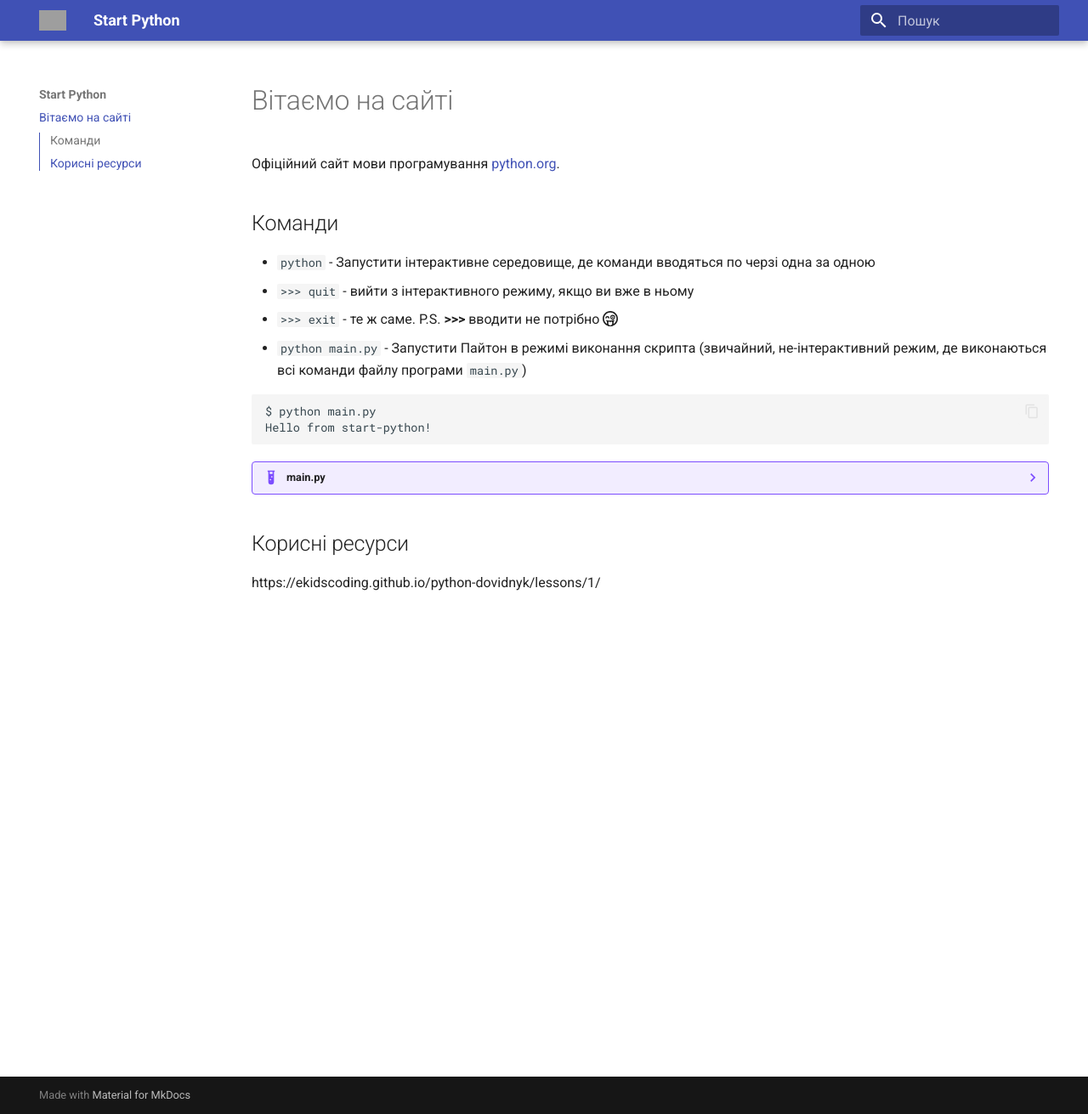
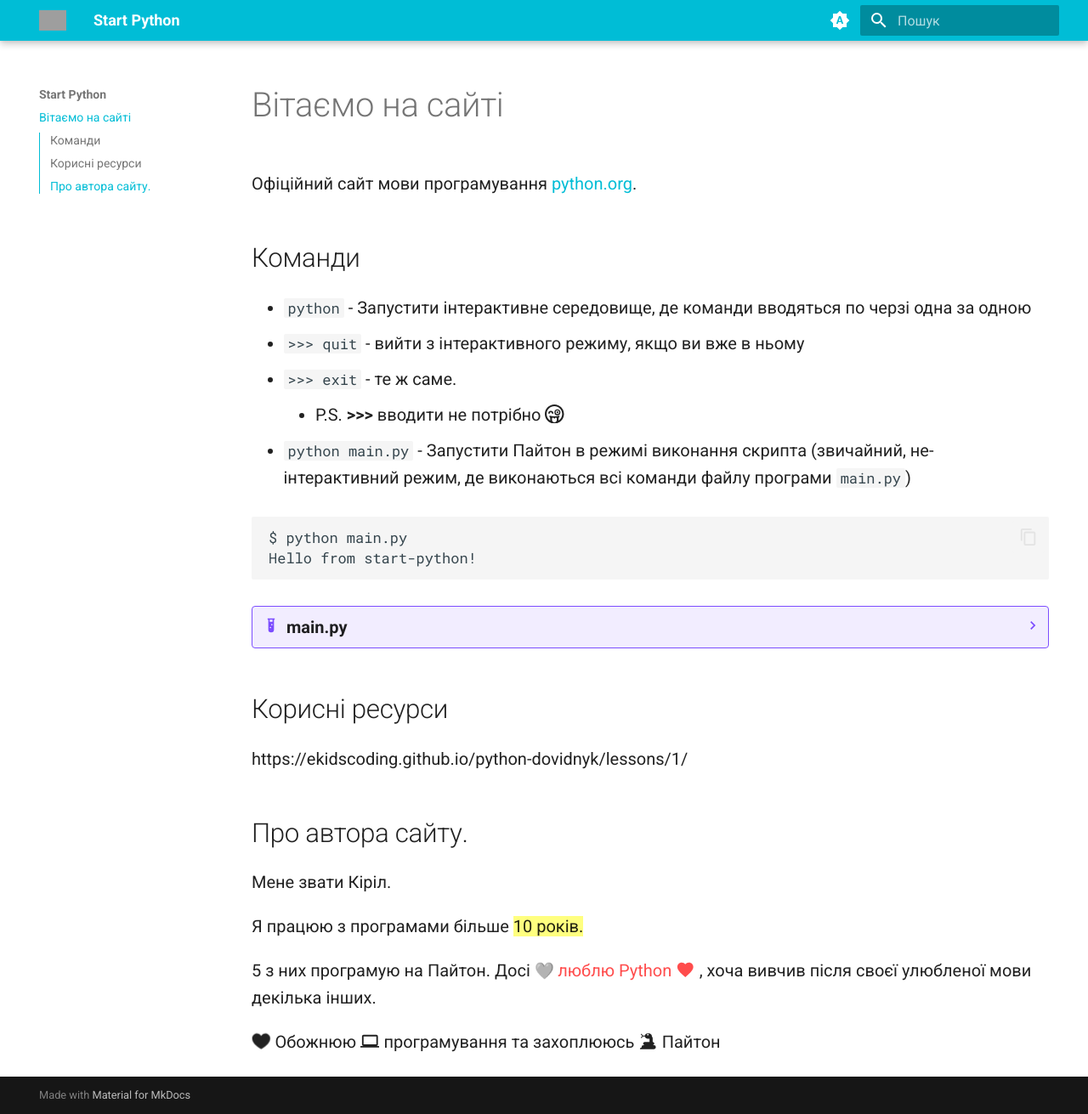
Before and after one commit to ekidscoding/start-python, an MkDocs documentation site: the page built from docs/index.md, in a window 1280 px wide and 1311 px high. Shown: the whole window at 85% size. Built offline with MkDocs 1.6.1 and Material for MkDocs 9.7.7, drawn with Linux system fonts in a browser that asks for light colours; emoji names are drawn with the system emoji font; grey boxes are pictures that could not be loaded.

Commit message:
feat: add custom css font size

```diff
--- a/docs/index.md
+++ b/docs/index.md
@@ -6,7 +6,10 @@
 
 * `python` - Запустити інтерактивне середовище, де команди вводяться по черзі одна за одною
 * `>>> quit` - вийти з інтерактивного режиму, якщо ви вже в ньому
-* `>>> exit` - те ж саме. P.S. **>>>** вводити не потрібно :fontawesome-regular-face-grin-tongue-wink:
+* `>>> exit` - те ж саме.
+
+    * P.S. **>>>** вводити не потрібно :fontawesome-regular-face-grin-tongue-wink:
+
 * `python main.py` - Запустити Пайтон в режимі виконання скрипта (звичайний, не-інтерактивний режим, де виконаються всі команди файлу програми `main.py`)
 
 <!-- termynal -->
@@ -23,3 +26,13 @@ Hello from start-python!
 ## Корисні ресурси
 
 https://ekidscoding.github.io/python-dovidnyk/lessons/1/
+
+## Про автора сайту.
+
+Мене звати Кіріл.
+
+Я працюю з програмами більше ==10 років.==
+
+5 з них програмую на Пайтон. Досі  <span class="blink_text">:grey_heart: люблю Python :material-heart: </span>, хоча вивчив після своєї улюбленої мови декілька інших.
+
+:octicons-heart-fill-24:{ .heart } Обожнюю :material-laptop: програмування та захоплююсь :material-snake: Пайтон
--- /dev/null
+++ b/docs/stylesheets/extra.css
@@ -0,0 +1,83 @@
+:root {
+    --md-primary-fg-color:        #EE0F0F;
+    --md-primary-fg-color--light: #ECB7B7;
+    --md-primary-fg-color--dark:  #90030C;
+  }
+
+[data-md-color-scheme="youtube"] {
+    --md-primary-fg-color:        #EE0F0F;
+    --md-primary-fg-color--light: #ECB7B7;
+    --md-primary-fg-color--dark:  #90030C;
+  }
+
+  [data-md-color-scheme="slate"] {
+    --md-hue: 220;
+  }
+
+  @keyframes heart {
+    0%, 40%, 80%, 100% {
+      transform: scale(1);
+    }
+    20%, 60% {
+      transform: scale(1.15);
+    }
+  }
+  .heart {
+    animation: heart 1000ms infinite;
+  }
+
+  [data-termynal] {
+    font-size: 1rem !important;
+  }
+
+  .md-typeset {
+    font-size: 1rem;
+  }
+
+  .md-typeset details {
+    font-size: 1rem;
+  }
+
+  .md-typeset details>p {
+    font-size: 1rem;
+  }
+
+  .md-typeset table>tbody {
+    font-size: 1rem;
+  }
+
+  .md-typeset table>thead {
+    font-size: 1rem;
+  }
+  .md-typeset .tabbed-labels>label {
+    font-size: .8rem;
+  }
+
+  .blink_text
+{
+    animation:2s blinker linear infinite;
+    -webkit-animation:2s blinker linear infinite;
+    -moz-animation:2s blinker linear infinite;
+    color: red;
+}
+
+@-moz-keyframes blinker
+{
+    0% { opacity: 1.0; }
+    50% { opacity: 0.0; }
+    100% { opacity: 1.0; }
+}
+
+@-webkit-keyframes blinker
+{
+    0% { opacity: 1.0; }
+    50% { opacity: 0.0; }
+    100% { opacity: 1.0; }
+}
+
+@keyframes blinker
+{
+    0% { opacity: 1.0; }
+    50% { opacity: 0.0; }
+    100% { opacity: 1.0; }
+ }
--- a/mkdocs.yml
+++ b/mkdocs.yml
@@ -10,6 +10,33 @@ theme:
     - toc.integrate
     - toc.follow
     - navigation.footer
+  palette:
+
+    - media: "(prefers-color-scheme)"
+      toggle:
+        icon: material/brightness-auto
+        name: Автоматична
+
+    # Palette toggle for light mode
+    - media: "(prefers-color-scheme: light)"
+      scheme: default
+      primary: cyan
+      accent: lime
+      toggle:
+        icon: material/weather-sunny
+        name: Світла
+
+    # Palette toggle for dark mode
+    - media: "(prefers-color-scheme: dark)"
+      scheme: slate
+      primary: lime
+      accent: cyan
+      toggle:
+        icon: material/weather-night
+        name: Темна
+
+extra_css:
+  - stylesheets/extra.css
 
 markdown_extensions:
   - admonition
@@ -26,6 +53,10 @@ markdown_extensions:
   - pymdownx.inlinehilite
   - pymdownx.snippets
   - pymdownx.superfences
+  - pymdownx.critic
+  - pymdownx.caret
+  - pymdownx.mark
+  - pymdownx.tilde
 
 plugins:
   - search
```
